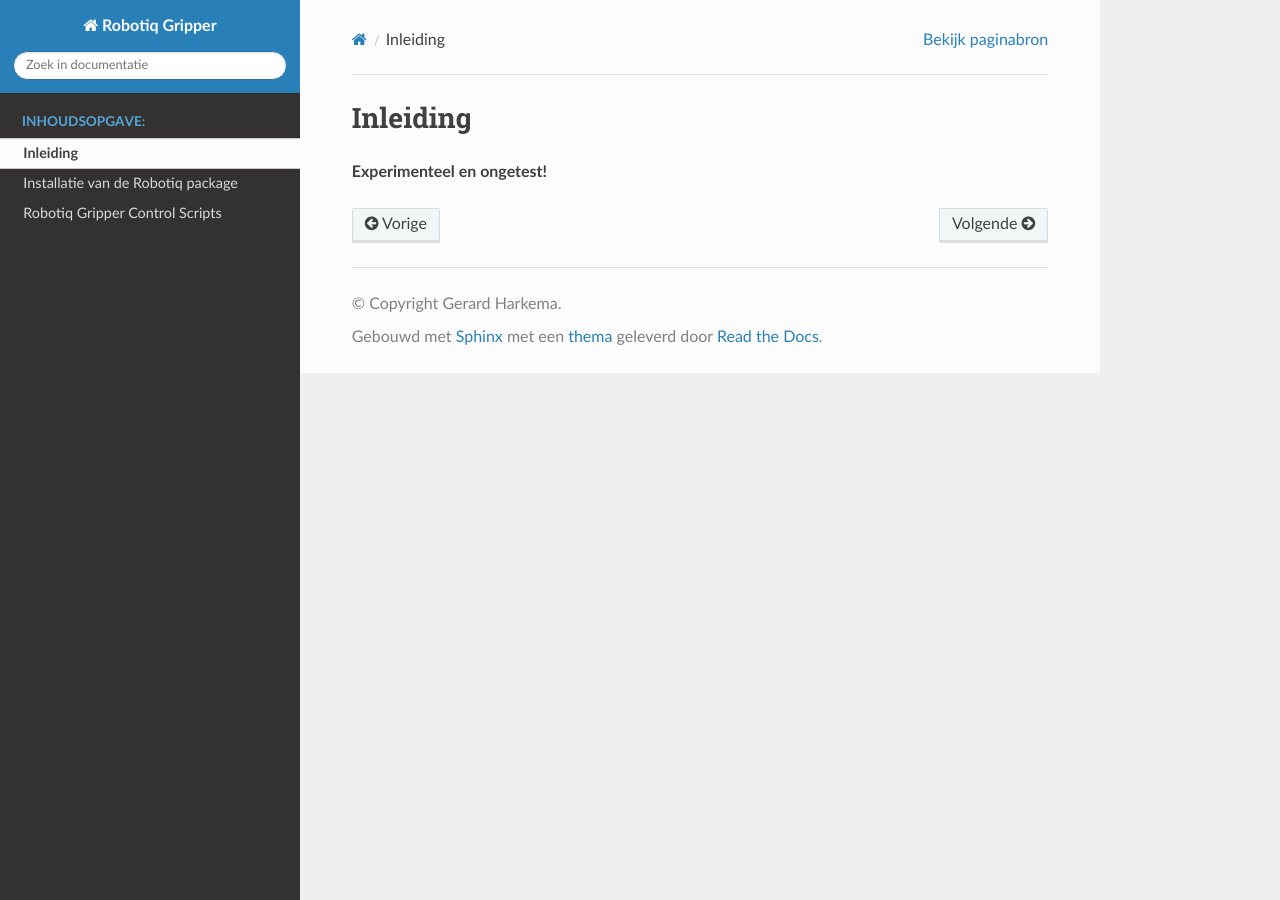
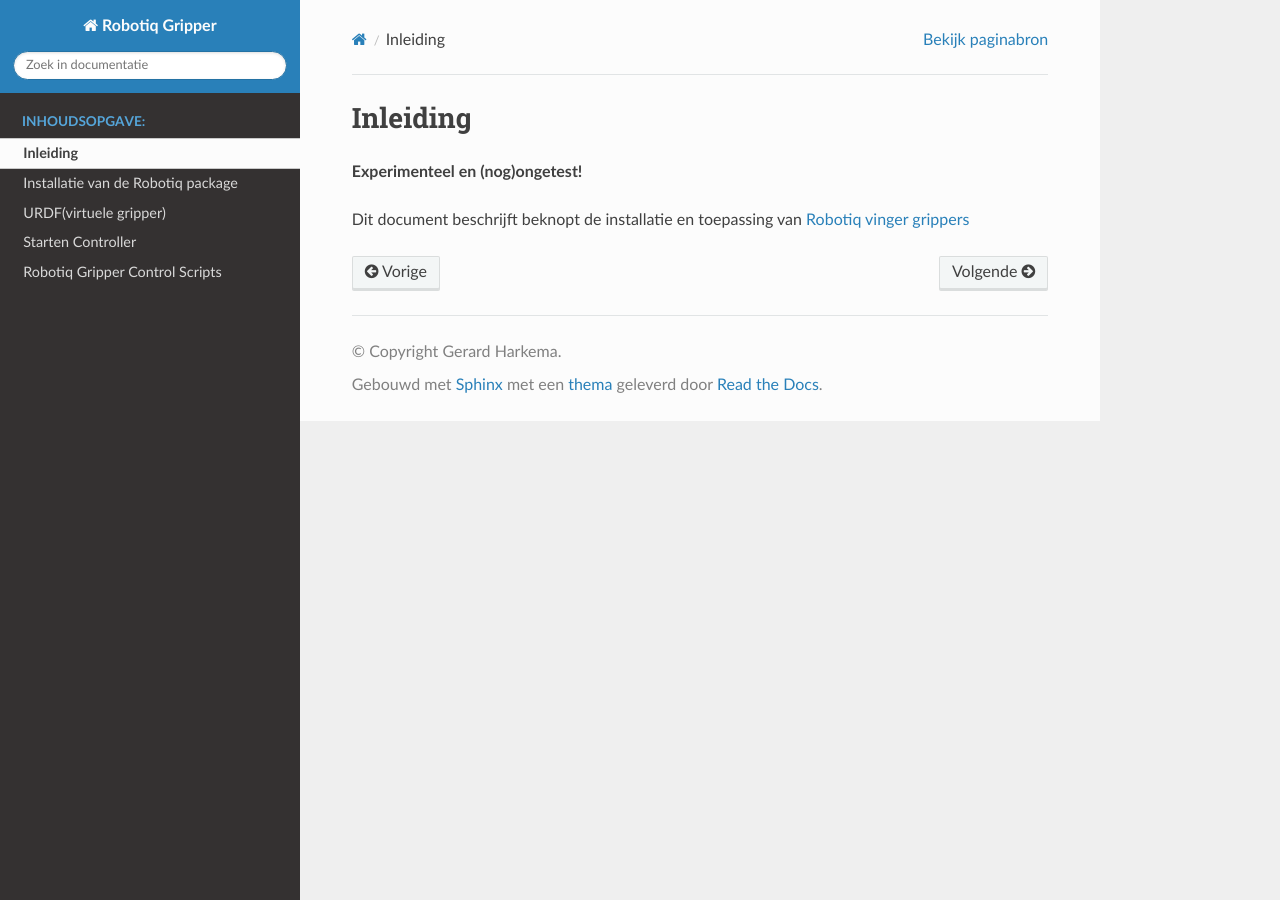
Before and after one commit to AvansMechatronica/ros2_robotiq_gripper, a Sphinx documentation site: the page built from documentation/documentation/overview.md, in a window 1280 px wide. Built offline with Sphinx 7.4.7 and the Read the Docs theme 3.1.0, drawn with Linux system fonts in a browser that asks for light colours.

Commit message:
20260113

````diff
--- a/documentation/documentation/install.md
+++ b/documentation/documentation/install.md
@@ -6,13 +8,14 @@ git clone https://github.com/AvansMechatronica/ros2_robotiq_gripper.git
 git clone https://github.com/RoverRobotics-forks/serial-ros2.git serial
 
 ```
-
+## Build workspace
 ```
 # Build the workspace
 cd ~/my_ur_ws
 colcon build --symlink-install
 source install/setup.bash
 ```
+# URDF(virtuele gripper)
 
 Voeg een virtuele gripper toe aan je URDF bestand van je project:
 
@@ -38,6 +41,9 @@ Voeg een virtuele gripper toe aan je URDF bestand van je project:
 </robot>
 ```
 
+# Starten Controller
+
+
 De grippercontroller kan als volgt gestart worden:
 
 ```bash
--- a/documentation/documentation/overview.md
+++ b/documentation/documentation/overview.md
@@ -1,3 +1,5 @@
 # Inleiding
 
-**Experimenteel en ongetest!**
+**Experimenteel en (nog)ongetest!**
+
+Dit document beschrijft beknopt de installatie en toepassing van [Robotiq vinger grippers](https://robotiq.com/products/adaptive-grippers#Two-Finger-Gripper)
````
Also changed, not shown: other parts of documentation/documentation/install.md (+2 -0 lines).
